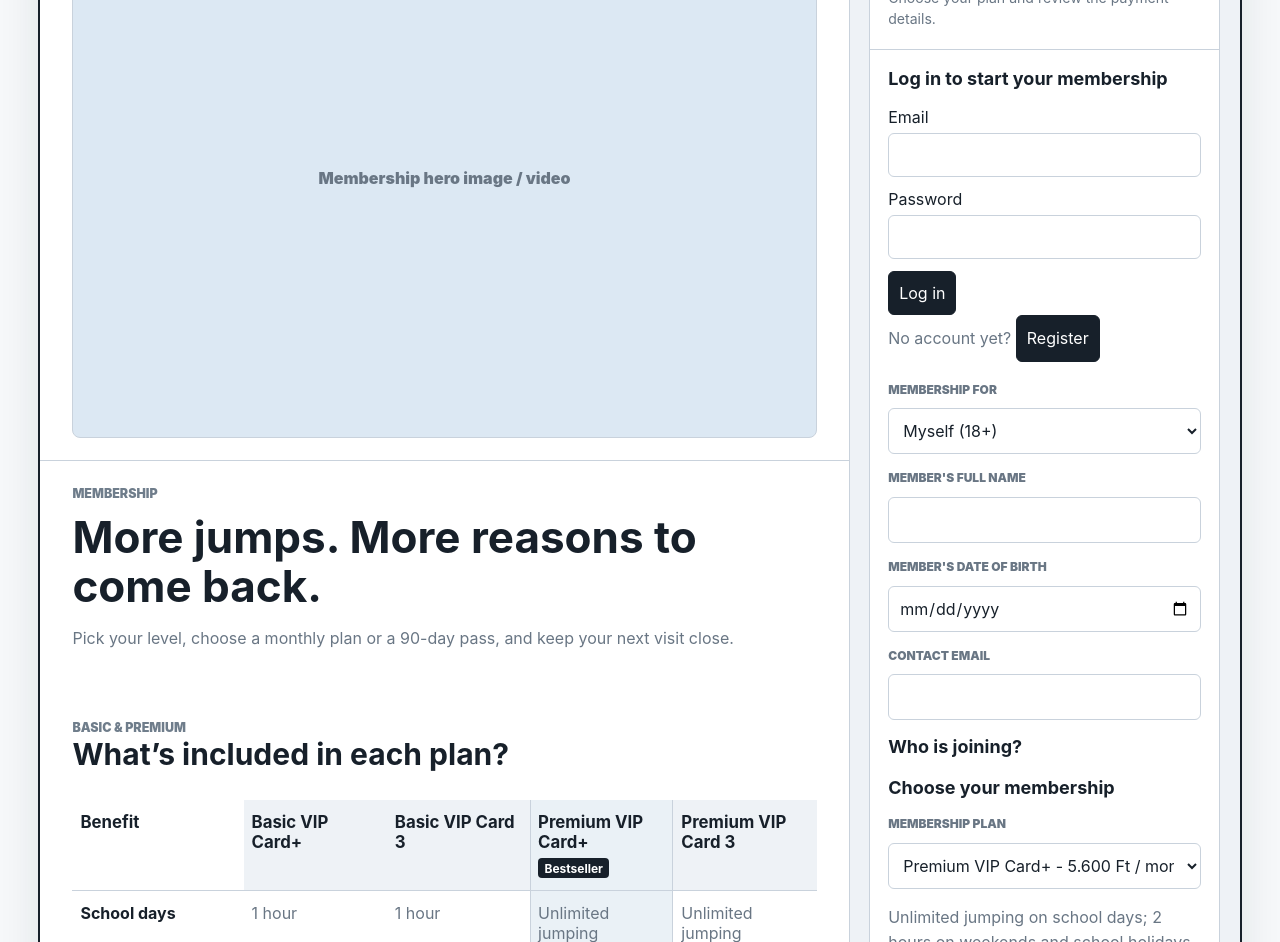
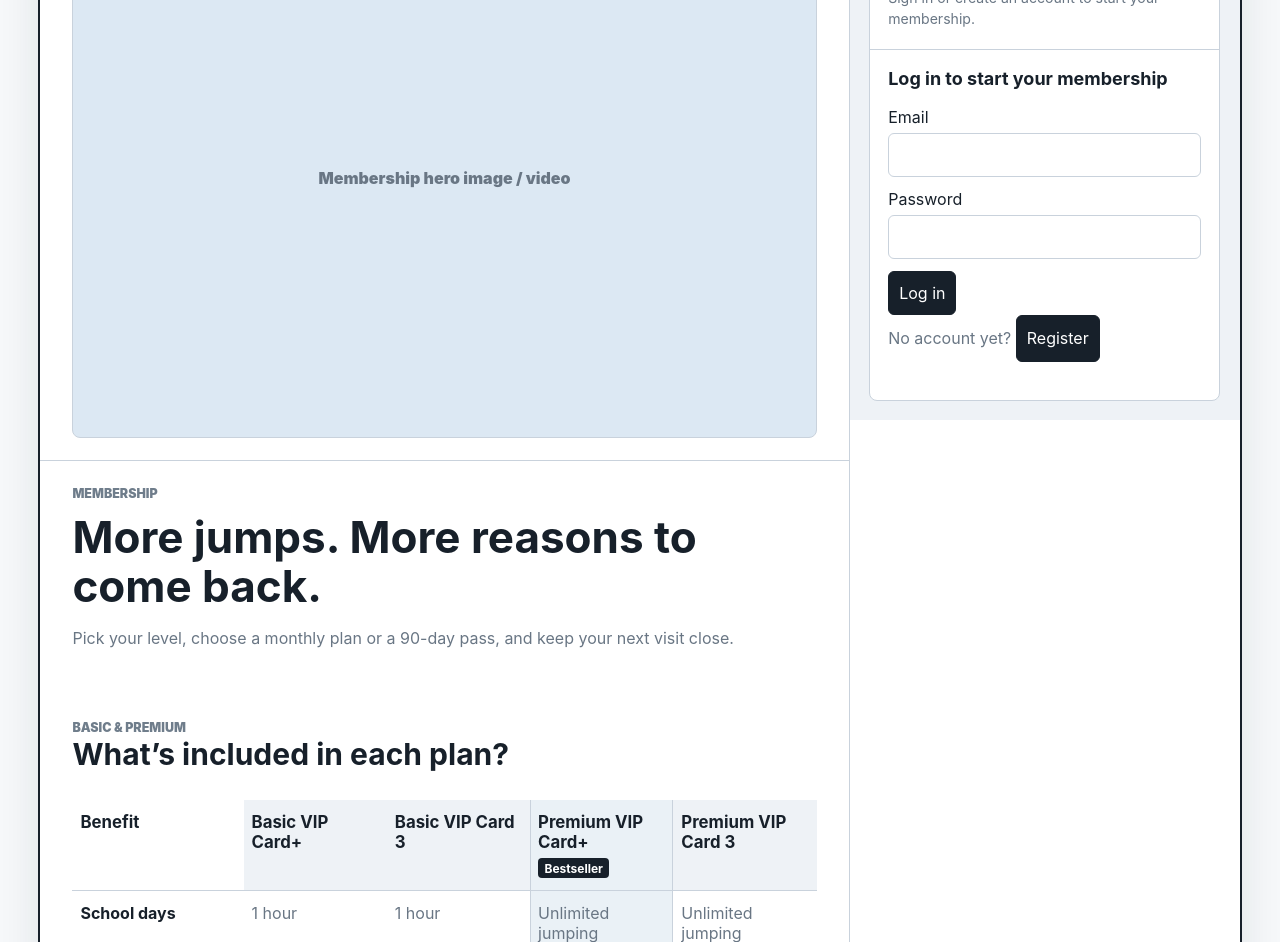
Before and after one commit to Kerstin-hub/cyberfun_wireframes, a plain HTML site: page cyberfun-wireframes/outputs/membership-wireframes/membership-page-v3.html in a window 1280 px wide. Shown: the part 301-1243 px from the top of the page. Drawn offline with Linux system fonts and the light colour scheme.

Commit message:
Add files via upload

```diff
--- a/cyberfun-wireframes/membership-booking.js
+++ b/cyberfun-wireframes/membership-booking.js
@@ -159,6 +159,14 @@
   const plan=()=>plans.find(item=>item.id===select.value);
   const status=document.getElementById('membership-status');
   const update=()=>{
+    const authenticated=Boolean(profile);
+    for(const child of form.querySelector('.checkout-body').children){
+      if(child===accountPanel)child.hidden=authenticated;
+      else if(!child.matches('.membership-steps'))child.hidden=!authenticated;
+    }
+    form.classList.toggle('membership-auth-required',!authenticated);
+    form.querySelector('.checkout-header h2').textContent=authenticated?'Become a VIP member':'Log in or register';
+    form.querySelector('.checkout-header > p:last-child').textContent=authenticated?'Choose your plan and review the payment details.':'Sign in or create an account to start your membership.';
     const item=plan();
     document.querySelectorAll('[data-plan-column]').forEach(cell=>{
       const chosen=cell.dataset.planColumn===item.id;cell.classList.toggle('selected',chosen);
@@ -200,7 +208,8 @@
     const button=event.target.closest('[data-choose-plan]');if(!button)return;
     select.value=button.dataset.choosePlan;showStep(1);
     document.getElementById('membership-checkout').scrollIntoView({block:'start',behavior:'smooth'});
-    select.focus({preventScroll:true});
+    if(profile)select.focus({preventScroll:true});
+    else accountPanel.querySelector('input').focus({preventScroll:true});
   });
   select.addEventListener('change',()=>{showStep(1);});
   form.addEventListener('input',update);form.addEventListener('change',update);
--- a/cyberfun-wireframes/membership-plans.css
+++ b/cyberfun-wireframes/membership-plans.css
@@ -77,3 +77,4 @@
 .membership-account[hidden],.membership-subscriptions[hidden]{display:none!important}
 .membership-panel .cf-simplepay-choice{display:flex!important;align-items:center;gap:8px;flex-wrap:wrap}
 .membership-panel .cf-simplepay-choice input{width:18px!important;min-height:18px;height:18px}
+.membership-auth-required .checkout-body > [hidden]{display:none!important}
--- a/cyberfun-wireframes/outputs/membership-wireframes/membership-page-v3.html
+++ b/cyberfun-wireframes/outputs/membership-wireframes/membership-page-v3.html
@@ -1367,6 +1367,6 @@
 
 <link rel="stylesheet" href="../../membership-payment.css?v=20261124">
 <script src="../../registration-fields.js?v=20261124"></script>
-<script src="../../membership-booking.js?v=20261124-single-page"></script>
+<script src="../../membership-booking.js?v=20261124-auth-first"></script>
 </body>
 </html>
```
